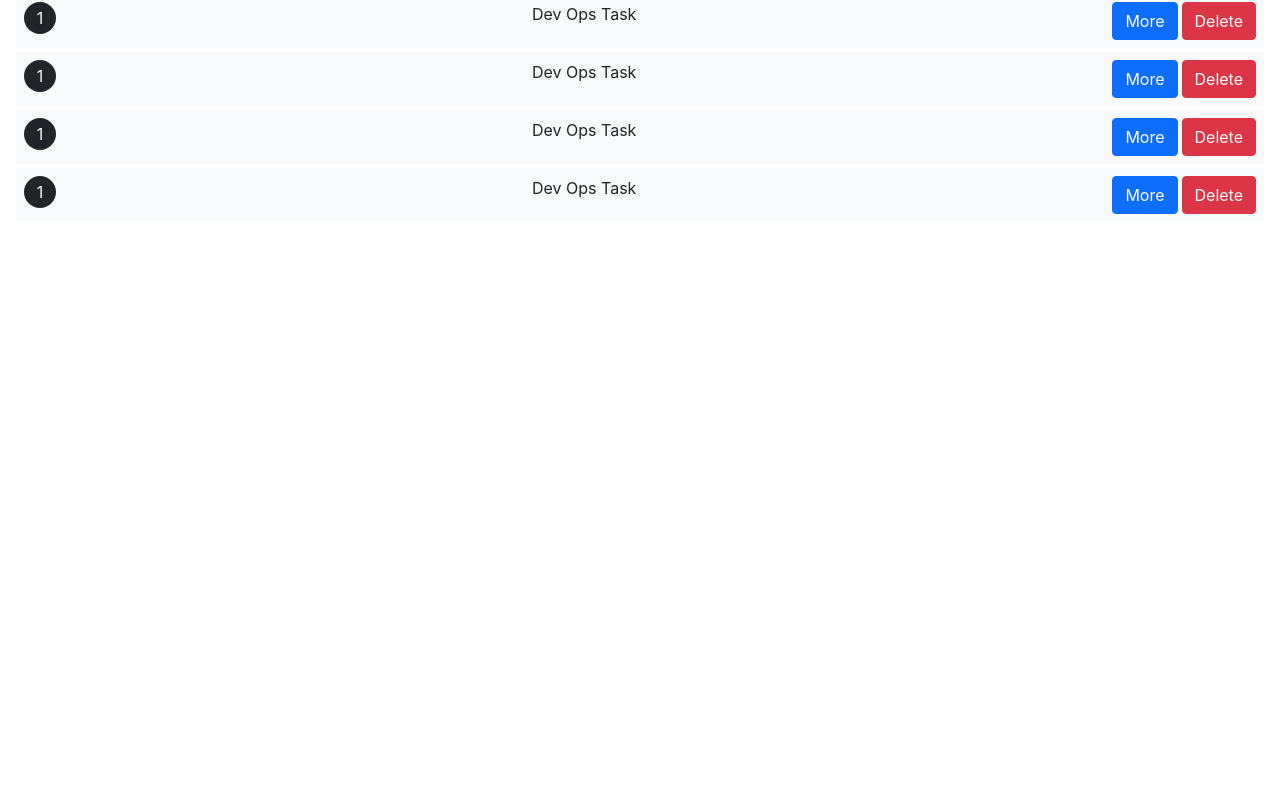
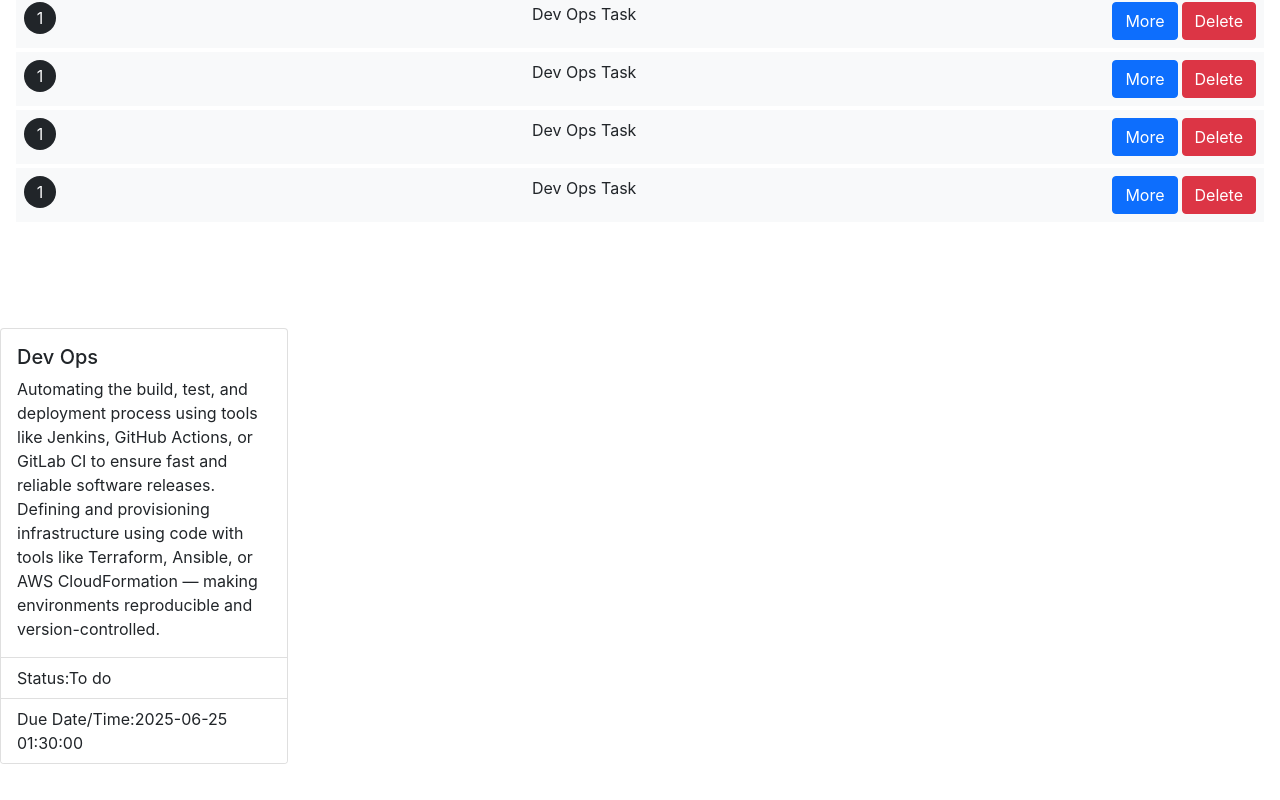
Before and after one commit to daveace007/hmcts-dts-developer-challenge, a React (Create React App) app in the folder task-manager/: page / in a window 1280 px wide. Shown: the part 964-1764 px from the top of the page. Before the commit the page ends 1372 px from the top, so only its background shows below. Built offline with nearby package versions, Linux system fonts and the light colour scheme.

Commit message:
working on Task Page

```diff
--- a/task-manager/src/App.tsx
+++ b/task-manager/src/App.tsx
@@ -3,6 +3,7 @@ import './App.css';
 import { Header } from "./layouts/HeaderAndFooter/Header"
 import { Footer } from "./layouts/HeaderAndFooter/Footer"
 import { TasksPage } from './layouts/TasksPage/TasksPage';
+import { TaskPage } from './layouts/TaskPage/TaskPage';
 
 export const App = () => {
   return (
@@ -10,6 +11,7 @@ export const App = () => {
         <Header />
       <div className="flex-grow-1 d-flex flex-column">
         <TasksPage />
+        <TaskPage/>
       </div>
         <Footer />
     </div>
--- /dev/null
+++ b/task-manager/src/layouts/TaskPage/TaskPage.tsx
@@ -0,0 +1,10 @@
+
+import { CurrentTask } from "./components/CurrentTask";
+
+export const TaskPage = () =>{
+    return (
+        <div>
+            <CurrentTask/>
+        </div>
+    );
+}
--- /dev/null
+++ b/task-manager/src/layouts/TaskPage/components/CurrentTask.tsx
@@ -0,0 +1,48 @@
+
+export const CurrentTask = () => {
+    return (
+        // <div>
+
+        //     <span>Dev Ops</span>
+        //     <br />
+        //     <p>
+        //         Automating the build, test, and deployment process using tools like Jenkins,
+        //         GitHub Actions, or GitLab CI to ensure fast and reliable software releases.
+        //         Defining and provisioning infrastructure using code with tools like Terraform,
+        //         Ansible, or AWS CloudFormation — making environments reproducible and version-controlled.
+        //     </p>
+        //     <br />
+        //     <div>
+        //         <span>Status:</span>
+        //         <span>To do</span>
+        //     </div>
+        //     <div>
+        //         <span>Due Date/Time:</span>
+        //         <span>2025-06-25 01:30:00</span>
+        //     </div>
+
+        // </div>
+        <div className='card' style={{ width: '18rem' }}>
+            <div className='card-body'>
+                <h5 className='card-title'>Dev Ops</h5>
+                <p className='card-text'>
+                    Automating the build, test, and deployment process using tools like Jenkins,
+                    GitHub Actions, or GitLab CI to ensure fast and reliable software releases.
+                    Defining and provisioning infrastructure using code with tools like Terraform,
+                    Ansible, or AWS CloudFormation — making environments reproducible and version-controlled.
+                </p>
+            </div>
+            <ul className='list-group list-group-flush'>
+                <li className='list-group-item'>
+                    <span>Status:</span>
+                    <span>To do</span>
+                </li>
+                <li className='list-group-item'>
+                    <span>Due Date/Time:</span>
+                    <span>2025-06-25 01:30:00</span>
+                </li>
+            </ul>
+        </div>
+
+    );
+}
```
